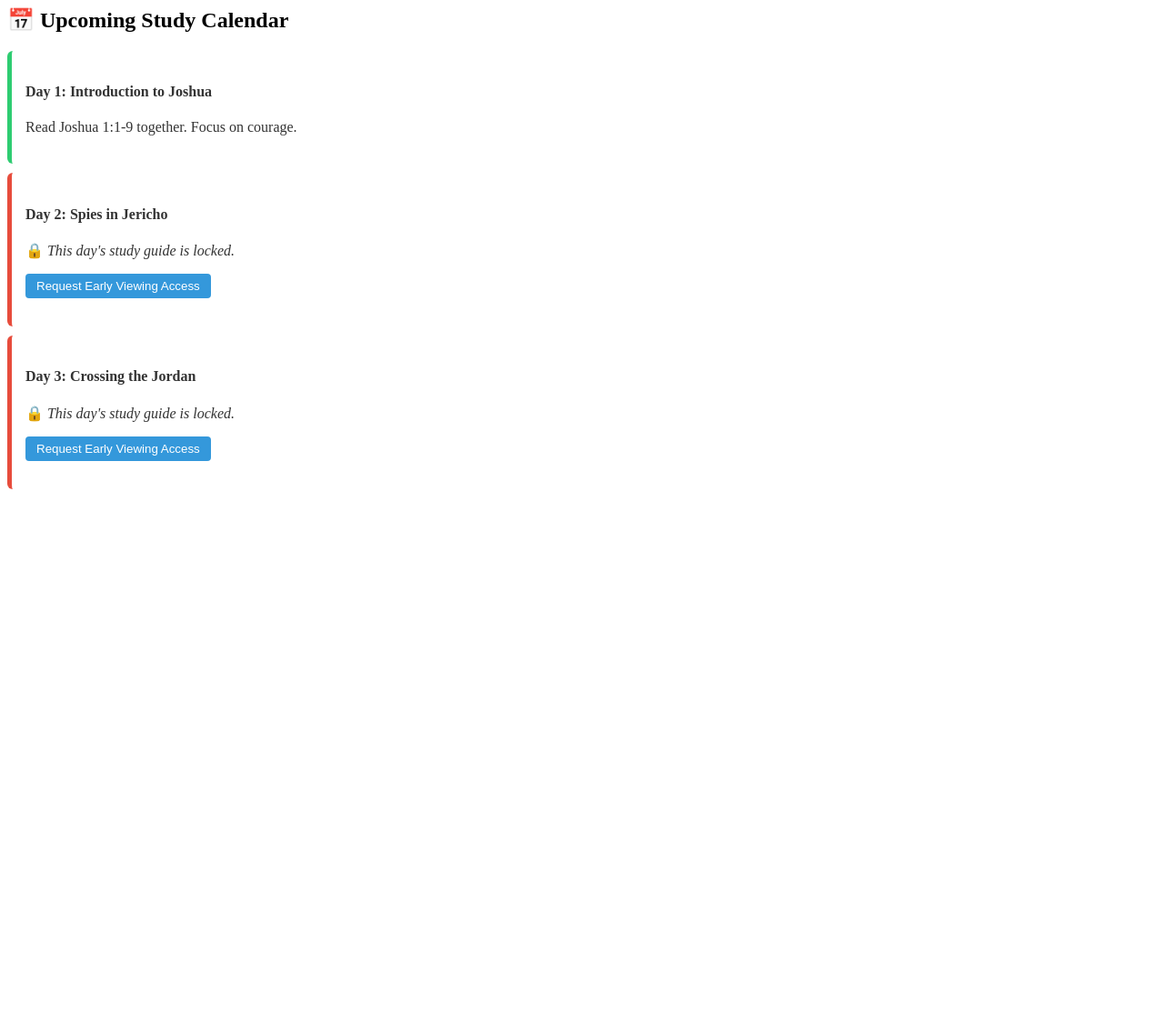
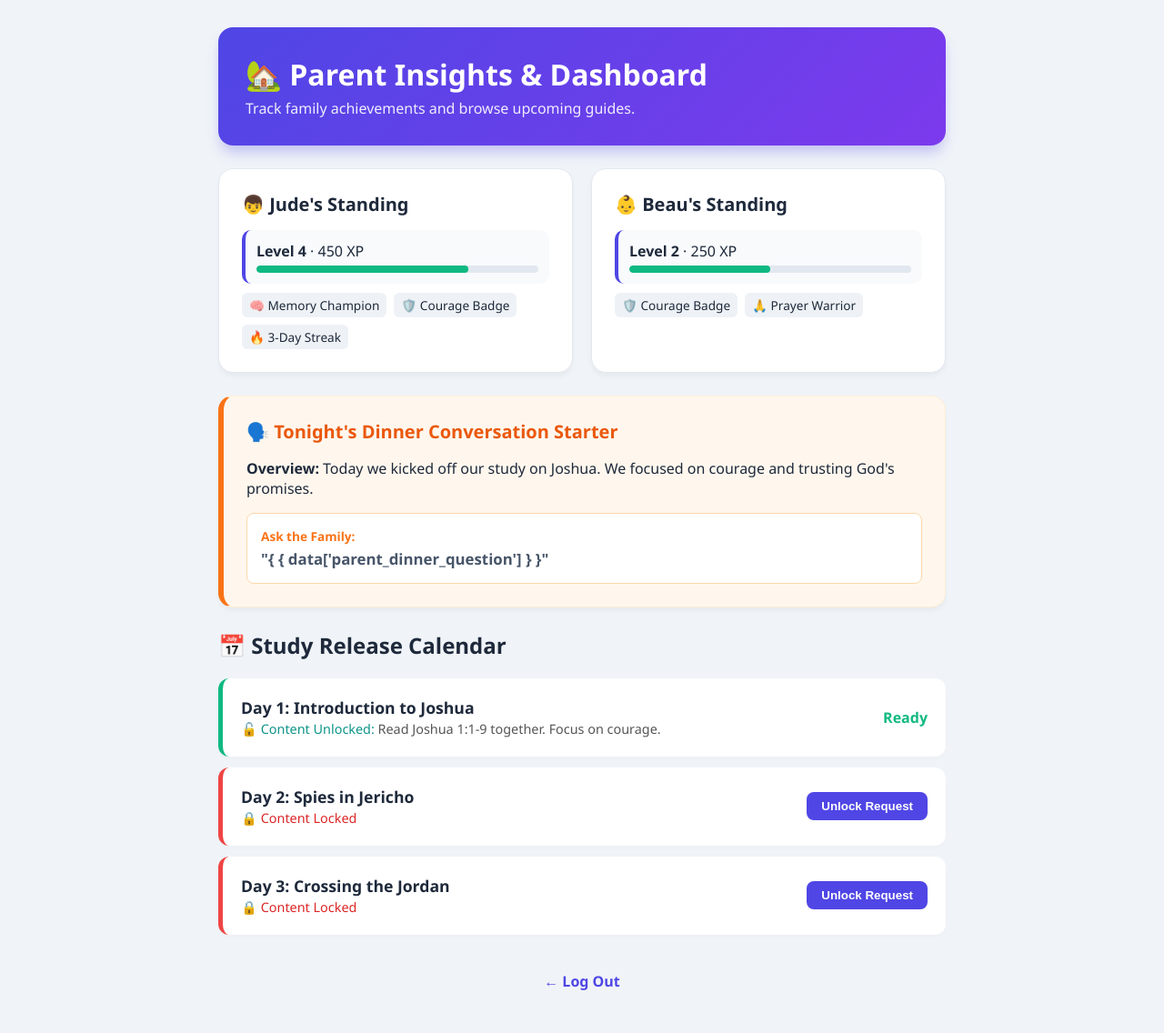
Before and after one commit to LiamN-Dev/bible_study_app, a Flask app: page /parent in a window 1280 px wide. Shown: the whole page at 91% size. Before the commit the page ends 538 px from the top, so only its background shows below. Run offline with Flask 3, Linux system fonts and the light colour scheme; data comes from the database, SQL or seed files in the repository.

Commit message:
Refactor parent.html with new layout and styles

```diff
--- a/templates/parent.html
+++ b/templates/parent.html
@@ -1,19 +1,115 @@
-<h2>📅 Upcoming Study Calendar</h2>
+<!DOCTYPE html>
+<html lang="en">
+<head>
+    <meta charset="UTF-8">
+    <meta name="viewport" content="width=device-width, initial-scale=1.0">
+    <title>Parent Portal - Dashboard</title>
+    <style>
+        body { font-family: 'Segoe UI', system-ui, sans-serif; background: #f0f4f8; color: #1e293b; max-width: 800px; margin: 0 auto; padding: 30px 20px; }
+        .header { background: linear-gradient(135deg, #4f46e5, #7c3aed); color: white; padding: 30px; border-radius: 16px; margin-bottom: 25px; box-shadow: 0 10px 15px -3px rgba(79, 70, 229, 0.3); }
+        .header h1 { margin: 0; font-size: 2rem; }
+        .grid { display: grid; grid-template-columns: 1fr 1fr; gap: 20px; margin-bottom: 25px; }
+        @media (max-width: 600px) { .grid { grid-template-columns: 1fr; } }
+
+        /* Kids Progress Cards */
+        .card { background: white; padding: 25px; border-radius: 16px; box-shadow: 0 4px 6px -1px rgba(0,0,0,0.05); border: 1px solid #e2e8f0; }
+        .card-title { font-size: 1.25rem; font-weight: bold; margin-top: 0; margin-bottom: 15px; display: flex; align-items: center; gap: 10px; }
+        .profile-stat { background: #f8fafc; padding: 12px; border-radius: 10px; margin-bottom: 10px; border-left: 4px solid #4f46e5; }
+        .progress-bar-bg { background: #e2e8f0; height: 8px; border-radius: 4px; overflow: hidden; margin-top: 5px; }
+        .progress-bar-fill { background: #10b981; height: 100%; border-radius: 4px; }
+
+        /* Discussion Tools */
+        .discussion-box { background: #fff7ed; border: 1px solid #ffedd5; border-left: 6px solid #f97316; }
+        .badge-list { display: flex; flex-wrap: wrap; gap: 8px; margin-top: 10px; }
+        .badge-item { background: #eef2f6; padding: 4px 8px; border-radius: 6px; font-size: 0.85rem; display: flex; align-items: center; gap: 4px; }
+
+        /* Calendar Schedule Rows */
+        .day-row { background: white; padding: 20px; border-radius: 12px; margin-bottom: 12px; display: flex; justify-content: space-between; align-items: center; box-shadow: 0 2px 4px rgba(0,0,0,0.02); }
+        .status-locked { border-left: 5px solid #ef4444; }
+        .status-unlocked { border-left: 5px solid #10b981; }
+        .btn-action { background: #4f46e5; color: white; border: none; padding: 8px 16px; border-radius: 8px; cursor: pointer; font-weight: bold; transition: all 0.2s; }
+        .btn-action:hover { background: #4338ca; transform: translateY(-1px); }
+        .status-waiting { color: #64748b; font-style: italic; background: #f1f5f9; padding: 6px 12px; border-radius: 6px; font-size: 0.9rem; }
+    </style>
+</head>
+<body>
+
+    <div class="header">
+        <h1>🏡 Parent Insights & Dashboard</h1>
+        <p style="margin: 5px 0 0 0; opacity: 0.9;">Track family achievements and browse upcoming guides.</p>
+    </div>
+
+    <!-- Quick Stats Grid -->
+    <div class="grid">
+        <!-- Kid 1: Jude -->
+        <div class="card">
+            <div class="card-title">👦 {{ data['profiles']['jude']['name'] }}'s Standing</div>
+            <div class="profile-stat">
+                <strong>Level {{ data['profiles']['jude']['level'] }}</strong> · {{ data['profiles']['jude']['points'] }} XP
+                <div class="progress-bar-bg"><div class="progress-bar-fill" style="width: 75%;"></div></div>
+            </div>
+            <div class="badge-list">
+                {% for badge in data['profiles']['jude']['badges'] %}
+                    <span class="badge-item" title="{{ badge['desc'] }}">{{ badge['icon'] }} {{ badge['title'] }}</span>
+                {% endfor %}
+            </div>
+        </div>
+
+        <!-- Kid 2: Beau -->
+        <div class="card">
+            <div class="card-title">👶 {{ data['profiles']['beau']['name'] }}'s Standing</div>
+            <div class="profile-stat">
+                <strong>Level {{ data['profiles']['beau']['level'] }}</strong> · {{ data['profiles']['beau']['points'] }} XP
+                <div class="progress-bar-bg"><div class="progress-bar-fill" style="width: 50%;"></div></div>
+            </div>
+            <div class="badge-list">
+                {% for badge in data['profiles']['beau']['badges'] %}
+                    <span class="badge-item" title="{{ badge['desc'] }}">{{ badge['icon'] }} {{ badge['title'] }}</span>
+                {% endfor %}
+            </div>
+        </div>
+    </div>
+
+    <!-- Dinner Table Engagement Tools -->
+    <div class="card discussion-box" style="margin-bottom: 25px;">
+        <div class="card-title" style="color: #ea580c;">🗣️ Tonight's Dinner Conversation Starter</div>
+        <p><strong>Overview:</strong> {{ data['parent_summary'] }}</p>
+        <div style="background: white; padding: 15px; border-radius: 8px; border: 1px solid #fed7aa; margin-top: 10px;">
+            <span style="color: #f97316; font-weight: bold; font-size: 0.85rem; uppercase; display:block; margin-bottom:4px;">Ask the Family:</span>
+            <strong style="font-size: 1.05rem; color: #475569;">"{ { data['parent_dinner_question'] } }"</strong>
+        </div>
+    </div>
+
+    <!-- Calendar View -->
+    <h2>📅 Study Release Calendar</h2>
     {% for day in days %}
-    <div style="padding: 15px; margin-bottom: 10px; border-radius: 6px; background: white; border-left: 5px solid {{ '#e74c3c' if day['is_locked'] else '#2ecc71' }}; color: #333;">
-        <h4>{{ day['title'] }}</h4>
+        <div class="day-row {{ 'status-locked' if day['is_locked'] else 'status-unlocked' }}">
+            <div>
+                <strong style="font-size: 1.1rem; display: block;">{{ day['title'] }}</strong>
+                {% if not day['is_locked'] %}
+                    <span style="color: #0d9488; font-size: 0.9rem;">🔓 Content Unlocked: <span style="color:#555;">{{ day['content'] }}</span></span>
+                {% else %}
+                    <span style="color: #dc2626; font-size: 0.9rem;">🔒 Content Locked</span>
+                {% endif %}
+            </div>
 
-        {% if not day['is_locked'] %}
-            <p>{{ day['content'] }}</p>
-        {% else %}
-            <p>🔒 <em>This day's study guide is locked.</em></p>
+            <div>
+                {% if day['is_locked'] %}
                     {% if day['request_pending'] == 0 %}
                         <form action="{{ url_for('request_access', day_id=day['id']) }}" method="POST">
-                    <button type="submit" style="background:#3498db; color:white; border:none; padding:6px 12px; border-radius:4px; cursor:pointer;">Request Early Viewing Access</button>
+                            <button type="submit" class="btn-action">Unlock Request</button>
                         </form>
                     {% else %}
-                <span style="color: #7f8c8d; font-style: italic;">⏳ Access Requested. Waiting for Liam to unlock...</span>
+                        <span class="status-waiting">⏳ Request Sent</span>
                     {% endif %}
+                {% else %}
+                    <span style="color: #10b981; font-weight: bold;">Ready</span>
                 {% endif %}
             </div>
+        </div>
     {% endfor %}
+
+    <p style="text-align: center; margin-top: 40px;"><a href="/" style="color: #4f46e5; text-decoration: none; font-weight: bold;">← Log Out</a></p>
+
+</body>
+</html>
```
Lines whose indentation alone changed are shown as unchanged.
